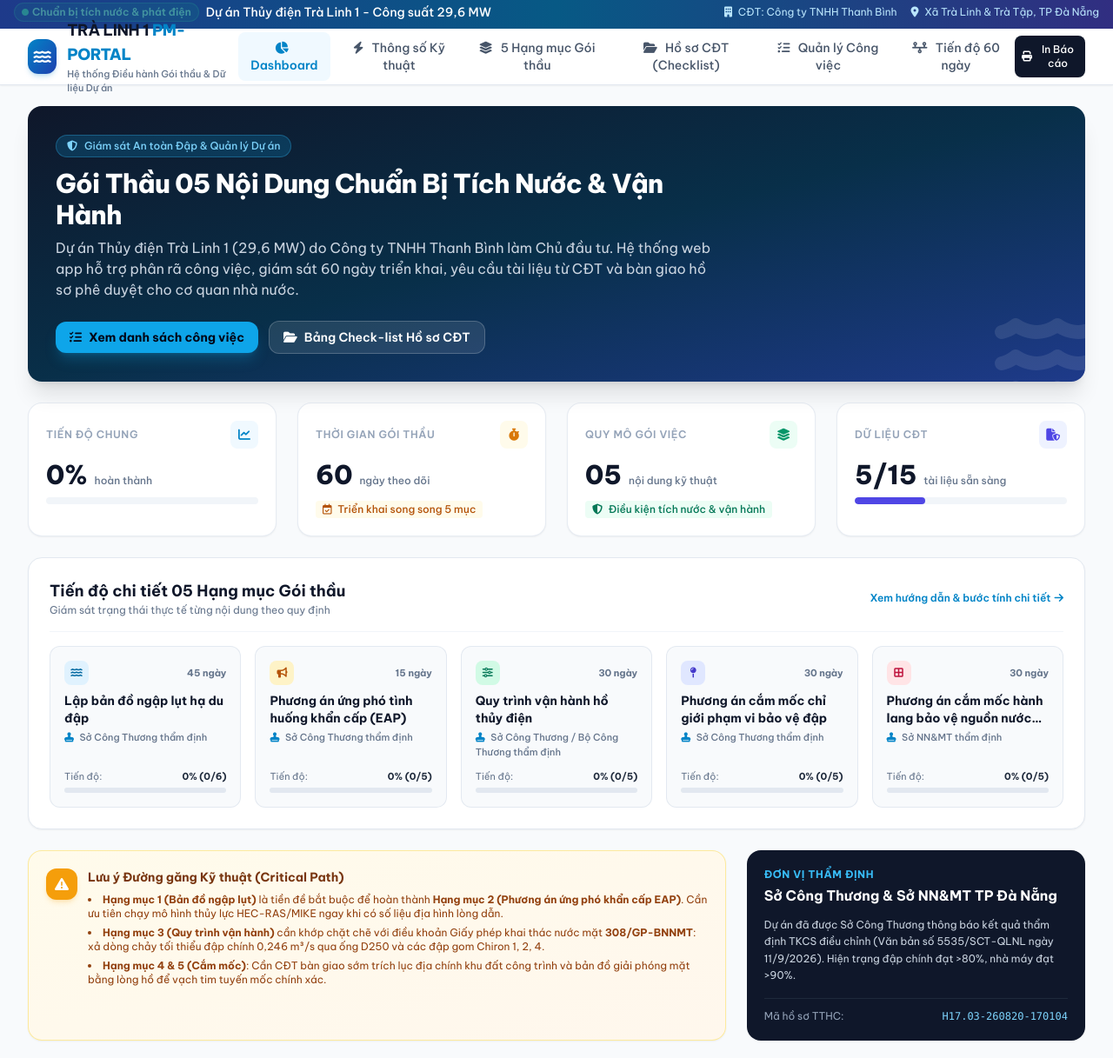
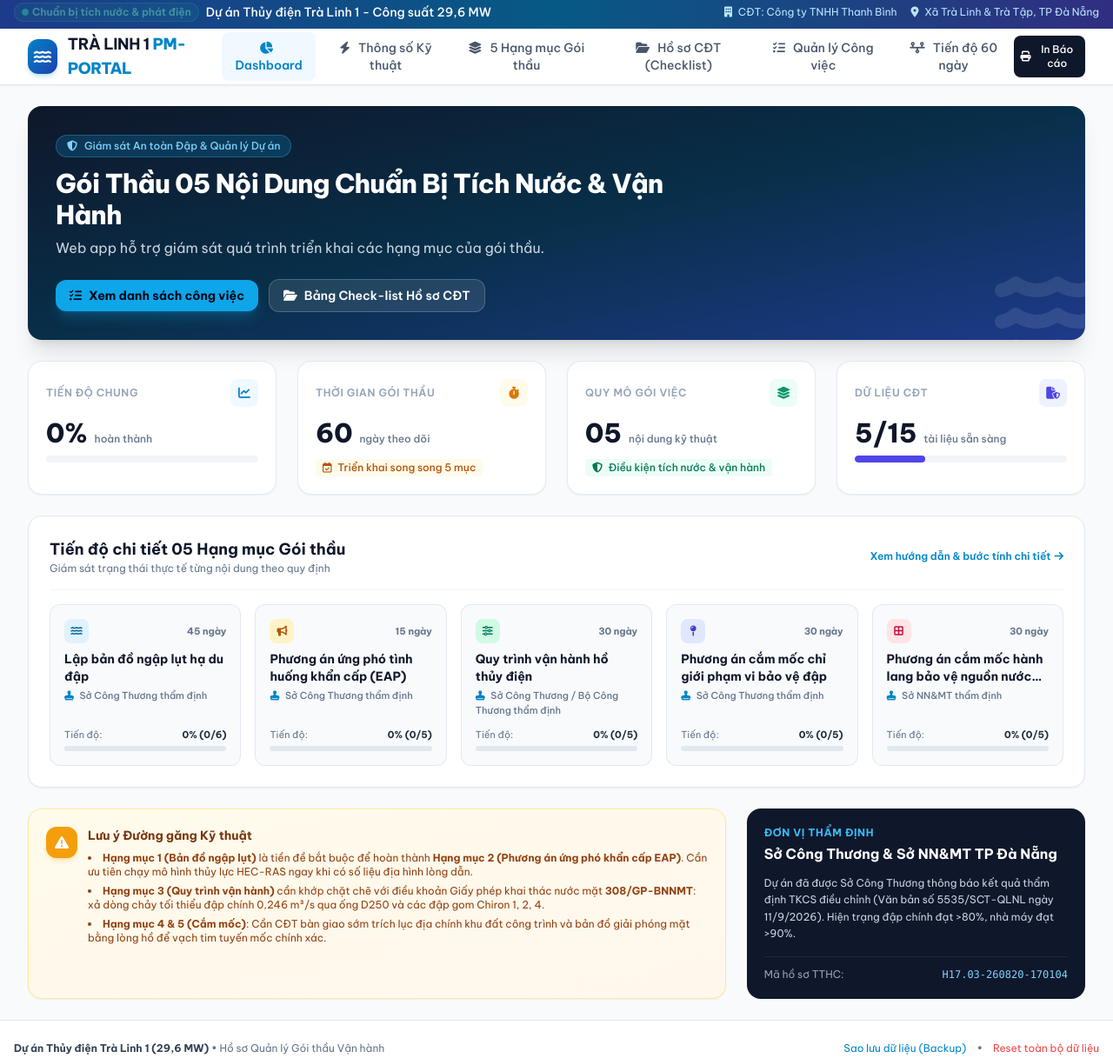
Before and after one commit to thivanlekhoa/thuy-dien-tra-linh1, a plain HTML site: page index.html in a window 1280 px wide. Shown: the part 5-1222 px from the top of the page at 87% size. Drawn offline with nearby package versions, Linux system fonts and the light colour scheme.

Commit message:
Add files via upload

```diff
--- a/index.html
+++ b/index.html
@@ -107,7 +107,6 @@
             <div class="text-base sm:text-lg font-bold text-slate-900 tracking-tight leading-snug">
               TRÀ LINH 1 <span class="text-sky-600 font-extrabold">PM-PORTAL</span>
             </div>
-            <div class="text-[11px] text-slate-500 font-medium">Hệ thống Điều hành Gói thầu & Dữ liệu Dự án</div>
           </div>
         </div>
 
@@ -174,7 +173,7 @@
             Gói Thầu 05 Nội Dung Chuẩn Bị Tích Nước & Vận Hành
           </h1>
           <p class="text-sm sm:text-base text-slate-300 leading-relaxed mb-6">
-            Dự án Thủy điện Trà Linh 1 (29,6 MW) do Công ty TNHH Thanh Bình làm Chủ đầu tư. Hệ thống web app hỗ trợ phân rã công việc, giám sát 60 ngày triển khai, yêu cầu tài liệu từ CĐT và bàn giao hồ sơ phê duyệt cho cơ quan nhà nước.
+            Web app hỗ trợ giám sát quá trình triển khai các hạng mục của gói thầu.
           </p>
           <div class="flex flex-wrap items-center gap-3">
             <button onclick="switchTab('tasks')" class="px-4 py-2 bg-sky-500 hover:bg-sky-400 text-slate-950 text-xs sm:text-sm font-bold rounded-xl shadow-lg shadow-sky-500/25 transition-all flex items-center gap-2">
@@ -284,9 +283,9 @@
               <i class="fa-solid fa-triangle-exclamation"></i>
             </div>
             <div class="space-y-2">
-              <h3 class="text-sm font-bold text-amber-900">Lưu ý Đường găng Kỹ thuật (Critical Path)</h3>
+              <h3 class="text-sm font-bold text-amber-900">Lưu ý Đường găng Kỹ thuật</h3>
               <ul class="text-xs text-amber-800 space-y-1.5 list-disc list-inside">
-                <li><strong>Hạng mục 1 (Bản đồ ngập lụt)</strong> là tiền đề bắt buộc để hoàn thành <strong>Hạng mục 2 (Phương án ứng phó khẩn cấp EAP)</strong>. Cần ưu tiên chạy mô hình thủy lực HEC-RAS/MIKE ngay khi có số liệu địa hình lòng dẫn.</li>
+                <li><strong>Hạng mục 1 (Bản đồ ngập lụt)</strong> là tiền đề bắt buộc để hoàn thành <strong>Hạng mục 2 (Phương án ứng phó khẩn cấp EAP)</strong>. Cần ưu tiên chạy mô hình thủy lực HEC-RAS ngay khi có số liệu địa hình lòng dẫn.</li>
                 <li><strong>Hạng mục 3 (Quy trình vận hành)</strong> cần khớp chặt chẽ với điều khoản Giấy phép khai thác nước mặt <strong>308/GP-BNNMT</strong>: xả dòng chảy tối thiểu đập chính 0,246 m³/s qua ống D250 và các đập gom Chiron 1, 2, 4.</li>
                 <li><strong>Hạng mục 4 & 5 (Cắm mốc)</strong>: Cần CĐT bàn giao sớm trích lục địa chính khu đất công trình và bản đồ giải phóng mặt bằng lòng hồ để vạch tim tuyến mốc chính xác.</li>
               </ul>
```
